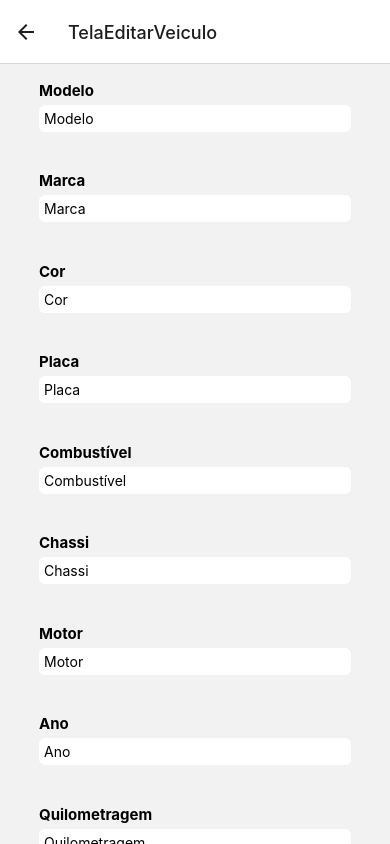
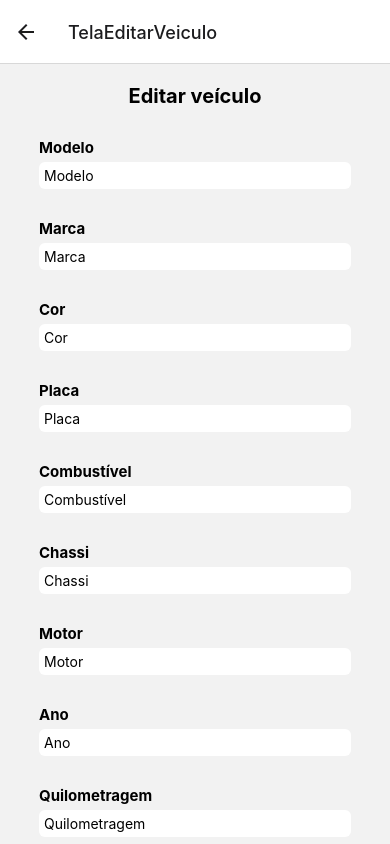
Before and after one commit to RenatoFreitas1991/prj-alocacao, a React Native app: screen /TelaEditarVeiculo in a window 390 px wide. Built offline with nearby package versions, Linux system fonts and the light colour scheme.

Commit message:
feat: updates in TelaEditarVeiculo

```diff
--- a/src/screens/TelaEditarVeiculo/TelaEditarVeiculo.tsx
+++ b/src/screens/TelaEditarVeiculo/TelaEditarVeiculo.tsx
@@ -18,9 +18,15 @@ export default function TelaEditarVeiculo() {
     const [tipoDevolucao, setTipoDevolucao] = useState("");
 
     return(
-        <ScrollView style={styles.container}>
+        <ScrollView>
 
+            <View style={styles.viewTitulo}>
+                <Text style={styles.titulo}>Editar veículo</Text>
+            </View>
 
+            {/* <Image style={styles.img} source={require('../../../assets/moto-img.jpg')} /> */}
+
+            <View>
                 <View style={styles.viewInput}>
                     <Text style={styles.textLabel}>Modelo</Text>
                     <TextInput
@@ -31,7 +37,6 @@ export default function TelaEditarVeiculo() {
                         keyboardType='default'
                     />
                 </View>
-
                 <View style={styles.viewInput}>
                     <Text style={styles.textLabel}>Marca</Text>
                     <TextInput
@@ -41,8 +46,6 @@ export default function TelaEditarVeiculo() {
                         placeholder='Marca'
                     />
                 </View>
-
-
                 <View style={styles.viewInput}>
                     <Text style={styles.textLabel}>Cor</Text>
                     <TextInput
@@ -52,8 +55,6 @@ export default function TelaEditarVeiculo() {
                         placeholder='Cor'
                     />
                 </View>
-
-
                 <View style={styles.viewInput}>
                     <Text style={styles.textLabel}>Placa</Text>
                     <TextInput
@@ -63,8 +64,6 @@ export default function TelaEditarVeiculo() {
                         placeholder='Placa'
                     />
                 </View>
-
-
                 <View style={styles.viewInput}>
                     <Text style={styles.textLabel}>Combustível</Text>
                     <TextInput
@@ -74,7 +73,6 @@ export default function TelaEditarVeiculo() {
                         placeholder='Combustível'
                     />
                 </View>
-
                 <View style={styles.viewInput}>
                     <Text style={styles.textLabel}>Chassi</Text>
                     <TextInput
@@ -84,7 +82,6 @@ export default function TelaEditarVeiculo() {
                         placeholder='Chassi'
                     />
                 </View>
-
                 <View style={styles.viewInput}>
                     <Text style={styles.textLabel}>Motor</Text>
                     <TextInput
@@ -94,8 +91,6 @@ export default function TelaEditarVeiculo() {
                         placeholder='Motor'
                     />
                 </View>
-
-
                 <View style={styles.viewInput}>
                     <Text style={styles.textLabel}>Ano</Text>
                     <TextInput
@@ -105,7 +100,6 @@ export default function TelaEditarVeiculo() {
                         placeholder='Ano'
                     />
                 </View>
-
                 <View style={styles.viewInput}>
                     <Text style={styles.textLabel}>Quilometragem</Text>
                     <TextInput
@@ -115,7 +109,6 @@ export default function TelaEditarVeiculo() {
                         placeholder='Quilometragem'
                     />
                 </View>
-
                 <View style={styles.viewInput}>
                     <Text style={styles.textLabel}>Data de Entrega:</Text>
                     <TextInput
@@ -125,7 +118,6 @@ export default function TelaEditarVeiculo() {
                         placeholder='Data de Entrega:'
                     />
                 </View>
-
                 <View style={styles.viewInput}>
                     <Text style={styles.textLabel}>Data de Devolução</Text>
                     <TextInput
@@ -135,7 +127,6 @@ export default function TelaEditarVeiculo() {
                         placeholder='Data de Devolução:'
                     />
                 </View>
-
                 <View style={styles.viewInput}>
                     <Text style={styles.textLabel}>Tipo do Veículo</Text>
                     <TextInput
@@ -145,6 +136,10 @@ export default function TelaEditarVeiculo() {
                         placeholder='Tipo do Veículo'
                     />
                 </View>
+                <View style={styles.viewInput}>
+
+                </View>
+            </View>
         </ScrollView>
     )
 }
--- a/src/screens/TelaEditarVeiculo/TeleEditarVeiculoStyle.tsx
+++ b/src/screens/TelaEditarVeiculo/TeleEditarVeiculoStyle.tsx
@@ -2,33 +2,39 @@ import { StyleSheet } from 'react-native';
 
 const styles = StyleSheet.create({
     container:{
-        height: '100%',
+        minHeight: '100%',
         width: '100%',
         display: 'flex',
+    },
+    viewTitulo: {
+        width: '100%',
+        display: 'flex',
+        justifyContent: 'center',
+        alignItems: 'center',
     },
     titulo: {
         fontSize: 20,
         color: 'black',
-        textAlign: 'center',
+        textAlign: 'auto',
         fontWeight: 'bold',
-        position: 'absolute',
-        top: 0,
-        marginTop: 5,
+        marginTop: 20,
+    },
+    img: {
+        width: '100%',
+        height: '20%',
+        borderRadius: 5,
+        padding: 5,
+        marginTop: 20,
     },
     viewInput: {
         width: "100%",
-        height: '9%',
-        marginTop: 17,
+        marginTop: 30,
     },
     textLabel: {
         marginLeft: '10%',
         textAlign: "left",
         fontWeight: "bold",
         fontSize: 15,
-    },
-    label: {
-        textAlign: "left",
-        fontWeight: "bold",
     },
     input: {
         width: '80%',
@@ -38,6 +44,7 @@ const styles = StyleSheet.create({
         borderRadius: 6,
         marginTop: 5,
     },
+
 })
 
 export default styles;
```
Lines whose indentation alone changed are shown as unchanged.
